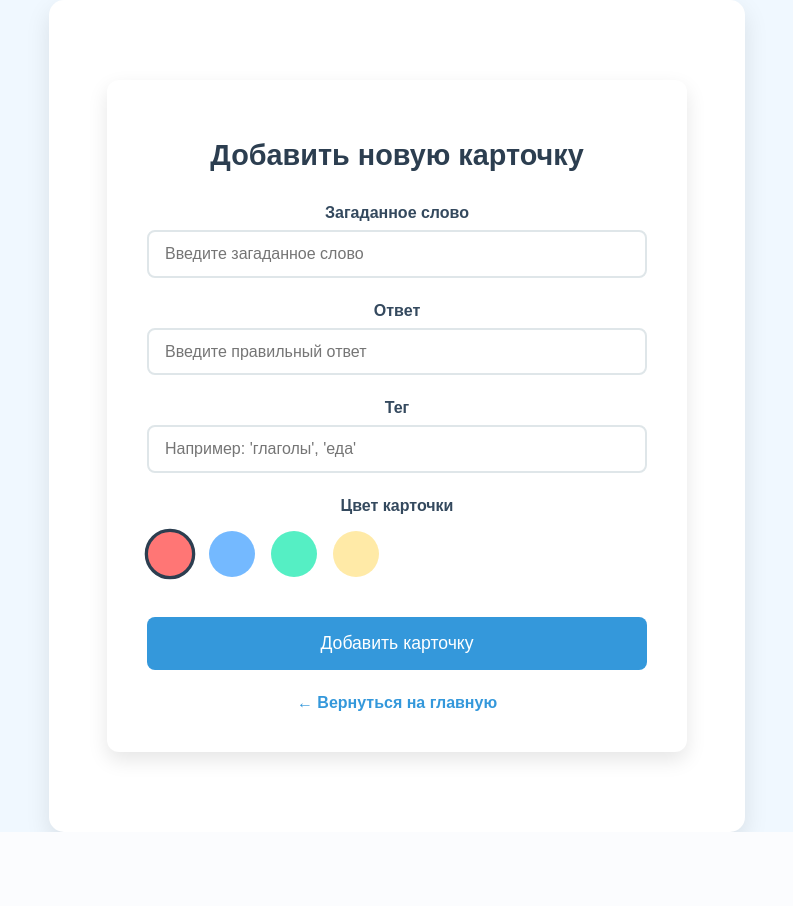
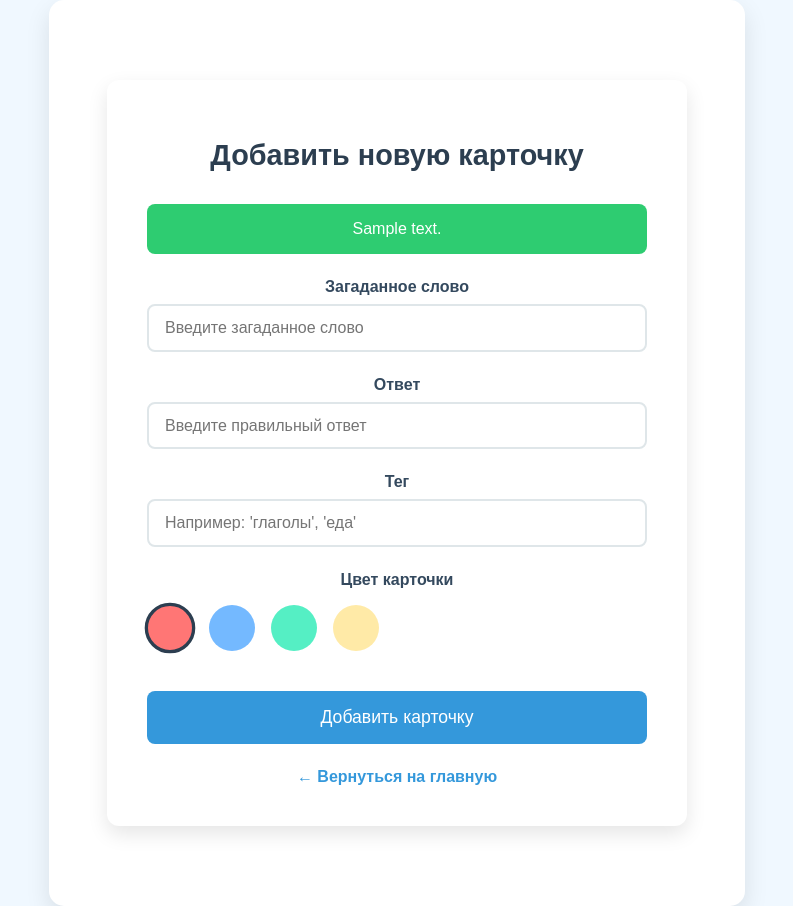
Before and after one commit to Tameratlant/Python_anki, a Flask app: template templates/add_card.html in a window 1280 px wide. Shown: the whole page, without its empty margins (243-1036 px from the left). Before the commit the page ends 832 px from the top, so only its background shows below. Run offline with Flask 3, Linux system fonts and the light colour scheme; tables that the repository leaves empty hold one stand-in row (values such as "Sample post"); the template is opened without the code that fills it: values that come from a table or form of the project are taken from there, most other values are stand-ins (such as "Sample title", 1, 10 or a date in 2020).

Commit message:
card adding page done

```diff
--- a/app.py
+++ b/app.py
@@ -1,4 +1,4 @@
-from flask import Flask, render_template, request, redirect, url_for
+from flask import Flask, render_template, request, redirect, url_for, jsonify, flash
 from flask_sqlalchemy import SQLAlchemy
 from flask_wtf import FlaskForm
 from wtforms import StringField, SelectField, SubmitField
@@ -25,15 +25,24 @@ class Card(db.Model):
 
 # Форма для добавления карточки
 class AddCardForm(FlaskForm):
-    front_text = StringField('Загаданное слово', validators=[DataRequired()])
-    back_text = StringField('Ответ', validators=[DataRequired()])
-    tag = StringField('Тег', validators=[DataRequired()])
-    color = SelectField('Цвет карточки', choices=[
-        ('red', 'Красный'),
-        ('blue', 'Синий'),
-        ('green', 'Зелёный'),
-        ('yellow', 'Жёлтый')
-    ], validators=[DataRequired()])
+    front_text = StringField('Загаданное слово',
+                           validators=[DataRequired()],
+                           render_kw={"placeholder": "Введите загаданное слово"})
+    back_text = StringField('Ответ',
+                          validators=[DataRequired()],
+                          render_kw={"placeholder": "Введите правильный ответ"})
+    tag = StringField('Тег',
+                     validators=[DataRequired()],
+                     render_kw={"placeholder": "Например: 'глаголы', 'еда'"})
+    color = SelectField('Цвет карточки',
+                       choices=[
+                           ('red', 'Красный'),
+                           ('blue', 'Синий'),
+                           ('green', 'Зелёный'),
+                           ('yellow', 'Жёлтый')
+                       ],
+                       default='red',
+                       validators=[DataRequired()])
     submit = SubmitField('Добавить карточку')
 
 @app.route('/')
@@ -43,6 +52,7 @@ def index():
 @app.route('/add_cards', methods=['GET', 'POST'])
 def add_cards():
     form = AddCardForm()
+
     if form.validate_on_submit():
         new_card = Card(
             front_text=form.front_text.data,
@@ -52,22 +62,34 @@ def add_cards():
         )
         db.session.add(new_card)
         db.session.commit()
-        return redirect(url_for('index'))
+
+        # Для AJAX-запросов
+        if request.headers.get('Accept') == 'application/json':
+            return jsonify({'success': True})
+
+        # Для обычной отправки формы (если отключен JavaScript)
+        flash('Карточка успешно добавлена!', 'success')
+        return redirect(url_for('add_cards'))
+
     return render_template('add_card.html', form=form)
+
+@app.route('/my_cards')
+def my_cards():
+    cards = Card.query.order_by(Card.created_at.desc()).all()
+    return render_template('my_cards.html', cards=cards)
+
+@app.route('/guess_by_tags')
+def guess_by_tags():
+    tags = db.session.query(Card.tag.distinct()).all()
+    tags = [tag[0] for tag in tags]
+    return render_template('guess_by_tags.html', tags=tags)
+
+@app.route('/guess_all')
+def guess_all():
+    cards = Card.query.all()
+    return render_template('guess_all.html', cards=cards)
 
 if __name__ == '__main__':
     with app.app_context():
         db.create_all()  # Создаём таблицы в БД
     app.run(debug=True)
-
-class AddCardForm(FlaskForm):
-    front_text = StringField('Загаданное слово', validators=[DataRequired()], render_kw={"placeholder": "Введите загаданное слово"})
-    back_text = StringField('Ответ', validators=[DataRequired()], render_kw={"placeholder": "Введите правильный ответ"})
-    tag = StringField('Тег', validators=[DataRequired()], render_kw={"placeholder": "Например: 'глаголы', 'еда'"})
-    color = SelectField('Цвет карточки', choices=[
-        ('red', 'Красный'),
-        ('blue', 'Синий'),
-        ('green', 'Зелёный'),
-        ('yellow', 'Жёлтый')
-    ], default='red', validators=[DataRequired()])
-    submit = SubmitField('Добавить карточку')
--- a/static/style.css
+++ b/static/style.css
@@ -169,3 +169,27 @@ h1 {
     color: #2980b9;
     text-decoration: underline;
 }
+
+/* Сообщение об успехе */
+.success-message {
+    background-color: #2ecc71;
+    color: white;
+    padding: 1rem;
+    border-radius: 8px;
+    margin-bottom: 1.5rem;
+    text-align: center;
+    animation: fadeIn 0.5s ease-in-out;
+}
+
+/* Анимация появления */
+@keyframes fadeIn {
+    from { opacity: 0; transform: translateY(-10px); }
+    to { opacity: 1; transform: translateY(0); }
+}
+
+/* Стиль для заблокированной кнопки */
+.submit-btn:disabled {
+    background-color: #95a5a6;
+    cursor: not-allowed;
+    transform: none !important;
+}
--- a/templates/add_card.html
+++ b/templates/add_card.html
@@ -4,7 +4,11 @@
 <div class="add-card-container">
     <h1 class="add-card-title">Добавить новую карточку</h1>
 
-    <form method="POST" action="{{ url_for('add_cards') }}" class="card-form">
+    {% if success_message %}
+    <div class="success-message">{{ success_message }}</div>
+    {% endif %}
+
+    <form method="POST" action="{{ url_for('add_cards') }}" class="card-form" id="card-form">
         {{ form.hidden_tag() }}
 
         <div class="form-row">
@@ -60,7 +64,7 @@ function updateSelectedColor() {
     const selectedColor = document.querySelector('#color').value;
     document.querySelector(`.color-${selectedColor}`).classList.add('selected');
 }
-// Инициализация при загрузке
+
 document.addEventListener('DOMContentLoaded', function() {
     if (!document.querySelector('#color').value) {
         document.querySelector('#color').value = 'red';
```
